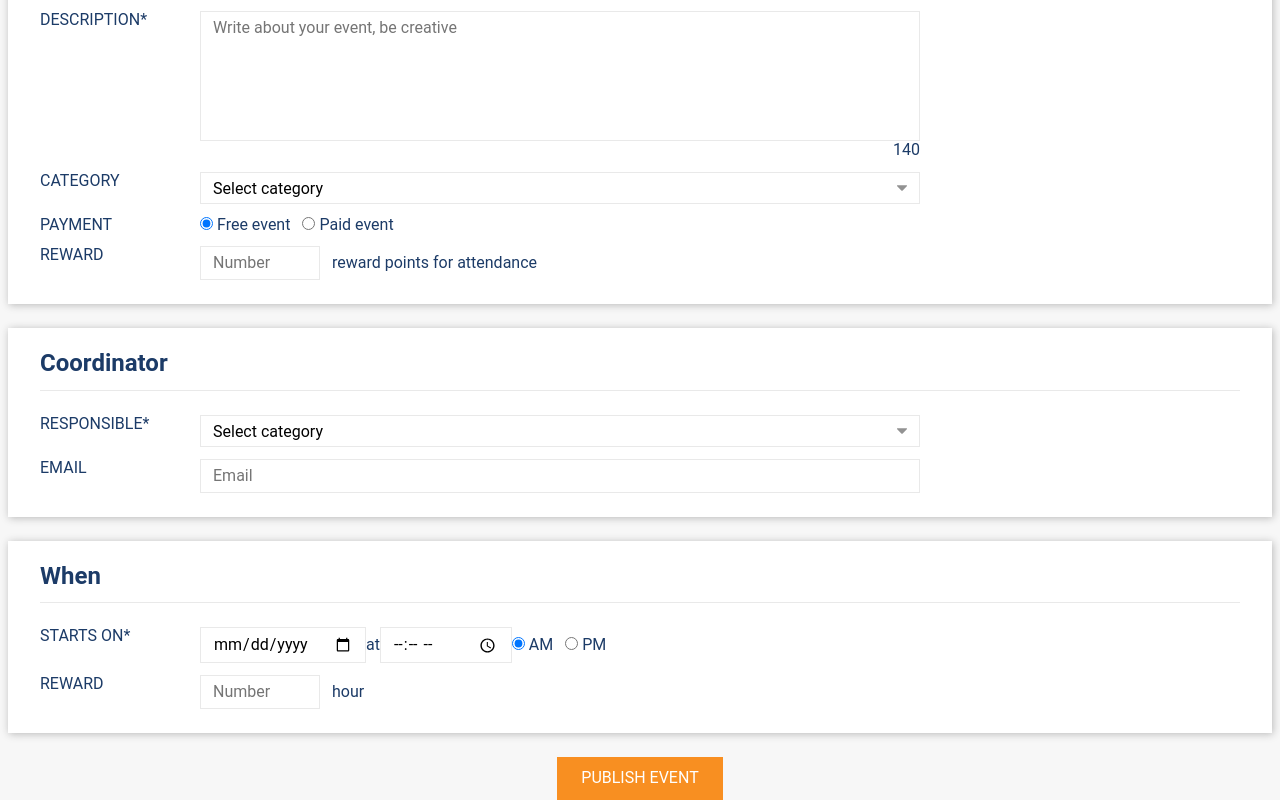
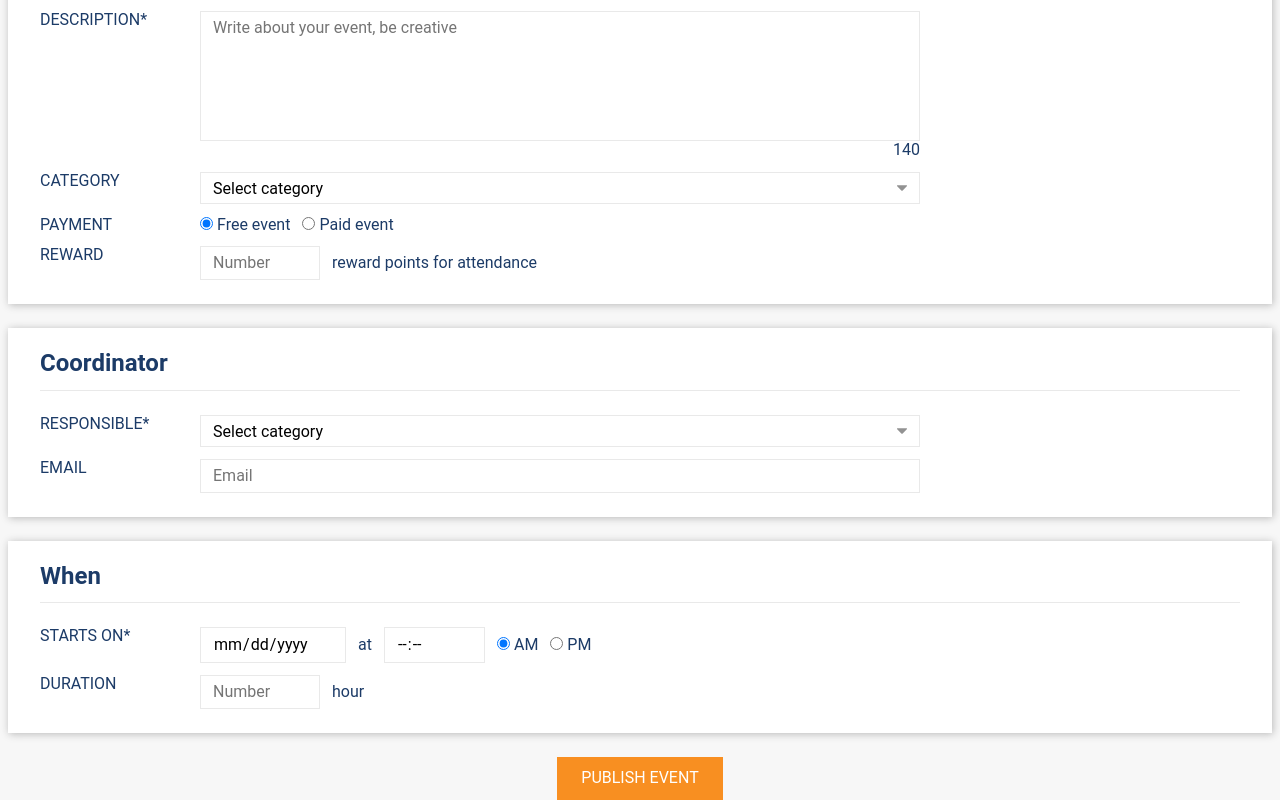
Before and after one commit to pumanitro/Accenture-Interview-App, a React (Create React App) app: page / in a window 1280 px wide. Shown: the part 262-1062 px from the top of the page. Built offline with nearby package versions, Linux system fonts and the light colour scheme.

Commit message:
Styled time component.

```diff
--- a/src/pages/Home/Home.tsx
+++ b/src/pages/Home/Home.tsx
@@ -20,6 +20,7 @@ export const Home: FunctionComponent = () => (
       date: '',
       time: '',
       amOrPm: 'AM',
+      duration: '',
     }}
     onSubmit={formBag => console.log(formBag)}
   >
--- /dev/null
+++ b/src/pages/Home/When/When.s.tsx
@@ -0,0 +1,39 @@
+import styled, { css } from 'styled-components';
+import { FormInput } from 'components/FormInput/FormInput';
+
+export const StyledAt = styled.span`
+  margin: 0 12px;
+`;
+
+export const RadioGroupWrapper = styled.span`
+  margin: 0 12px;
+  width: calc(100% + 24px);
+`;
+
+const RemoveFieldIcon = css`
+  // removes icon from date and time inputs
+  &::-webkit-calendar-picker-indicator {
+    background: transparent;
+    bottom: 0;
+    color: transparent;
+    cursor: pointer;
+    height: auto;
+    left: 0;
+    position: absolute;
+    right: 0;
+    top: 0;
+    width: auto;
+  }
+
+  &::-webkit-datetime-edit-ampm-field {
+    display: none;
+  }
+`;
+
+export const DateFormField = styled(FormInput)`
+  ${RemoveFieldIcon}
+`;
+
+export const TimeFormField = styled(FormInput)`
+  ${RemoveFieldIcon}
+`;
--- a/src/pages/Home/When/When.tsx
+++ b/src/pages/Home/When/When.tsx
@@ -3,8 +3,9 @@ import { CardTitle, Card } from 'components/Card/Card.s';
 import { FormElement } from 'components/FormElement/FormElement';
 import { FormInput } from 'components/FormInput/FormInput';
 import { isRequired } from 'helpers/formValidations';
-import { FormRadioGroup } from '../../../components/FormRadioGroup/FormRadioGroup';
+import { FormRadioGroup } from 'components/FormRadioGroup/FormRadioGroup';
 import { CenteredWrapper, NumberFieldText } from '../About/About.s';
+import { DateFormField, RadioGroupWrapper, StyledAt, TimeFormField } from './When.s';
 
 export const When = () => {
   return (
@@ -13,9 +14,10 @@ export const When = () => {
 
       <FormElement title="starts on" isRequired>
         <CenteredWrapper>
-          <FormInput type="date" name="date" validateFunction={isRequired} />
-          <span> at </span>
-          <FormInput type="time" name="time" validateFunction={isRequired} />
+          <DateFormField type="date" name="date" validateFunction={isRequired} />
+          <StyledAt> at </StyledAt>
+          <TimeFormField type="time" name="time" min="00:00" max="12:00" validateFunction={isRequired} />
+          <RadioGroupWrapper>
             <FormRadioGroup
               name="amOrPm"
               options={[
@@ -29,12 +31,13 @@ export const When = () => {
                 },
               ]}
             />
+          </RadioGroupWrapper>
         </CenteredWrapper>
       </FormElement>
 
-      <FormElement title="reward">
+      <FormElement title="duration">
         <CenteredWrapper>
-          <FormInput width="120px" placeholder="Number" type="number" min={0} name="reward" />
+          <FormInput width="120px" placeholder="Number" type="number" min={0} name="duration" />
           <NumberFieldText> hour</NumberFieldText>
         </CenteredWrapper>
       </FormElement>
```
Lines whose indentation alone changed are shown as unchanged.
